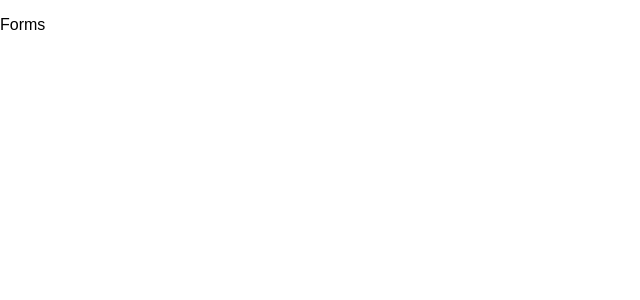
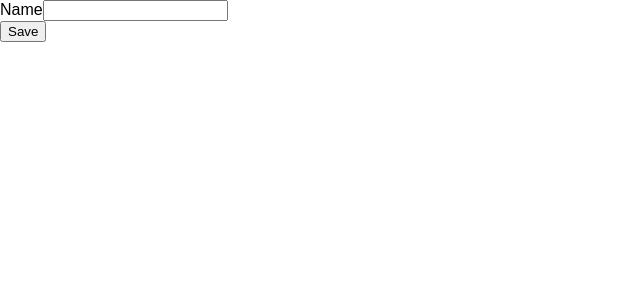
Before and after one commit to shrujan/React-Basic---UserComponent, a React (Create React App) app: page /basic-react-forms in a window 1280 px wide. Shown: the top 300 px of the page, without its empty margins (0-640 px from the left). Built offline with nearby package versions, Linux system fonts and the light colour scheme.

Commit message:
added nasic form

```diff
--- a/src/Routing/ReactForms.tsx
+++ b/src/Routing/ReactForms.tsx
@@ -1,8 +1,19 @@
 import ReactFormExample from "../components/ReactFormsExample/ReactFormExample";
 
 const BasicReactForms = () => {
-  // return <ReactFormExample />
-  return <p>Forms</p>
+
+  const submitForm = () => {}
+
+  return <section>
+    <form onSubmit={ submitForm }>
+      <div className="form-control">
+        <label htmlFor="name">Name</label>
+        <input type="text" id="name"></input>
+      </div>
+
+      <button>Save</button>
+    </form>
+  </section>
 }
 
 export default BasicReactForms;
```
